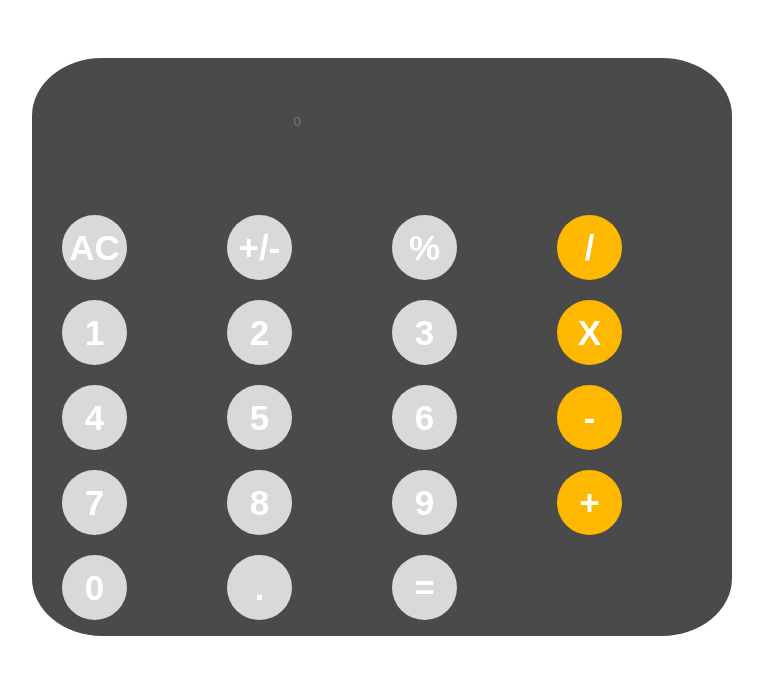
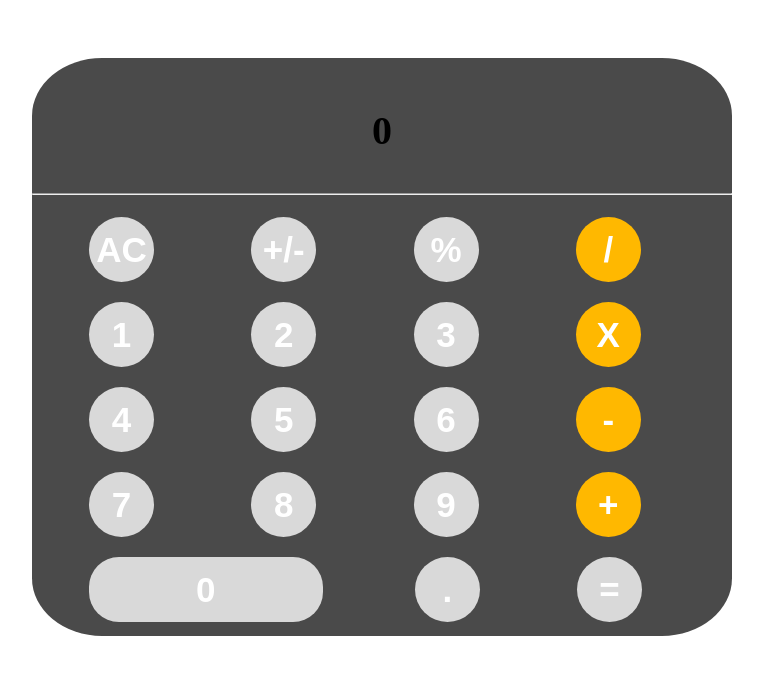
Before and after one commit to jesusocampo1105/Calculadora, a plain HTML site: page index.html in a window 1280 px wide. Shown: the whole page, without its empty margins (258-1021 px from the left). Drawn offline with Linux system fonts and the light colour scheme.

Commit message:
Responsive design5

```diff
--- a/index.html
+++ b/index.html
@@ -12,10 +12,9 @@
     <section class="calculator">
 
     <section class="text">
-        <input type="text" placeholder="0">
-
+        <p> 0 </p>
     </section>
-
+    <hr>
     <section class="buttons">
 
         <button class="AC button gray"> AC </button>
--- a/style.css
+++ b/style.css
@@ -16,9 +16,10 @@ html{
     height: 61px;
     font-weight: 900;
 }
-.text input{
+.text p{
     background: #4A4A4A;
-    border: 0px;
+    margin-top: 7%;
+    font-size: 40px;
 }
 .buttons{
     display: grid;
@@ -90,4 +91,20 @@ html{
     .text{
         height: 22%;
     }
+    .cero{
+        width: 144%;
+        border-radius: 30px;
+    }
+    .punto{
+        margin-left: 107%;
+    }
+    .igual{
+        margin-left: 107%;
+    }
+    .buttons{
+        display: grid;
+        grid-template-columns: 25% 25% 25% 25%;
+        padding: 4px;
+        margin-left: 43px;
+    }
 }
```
